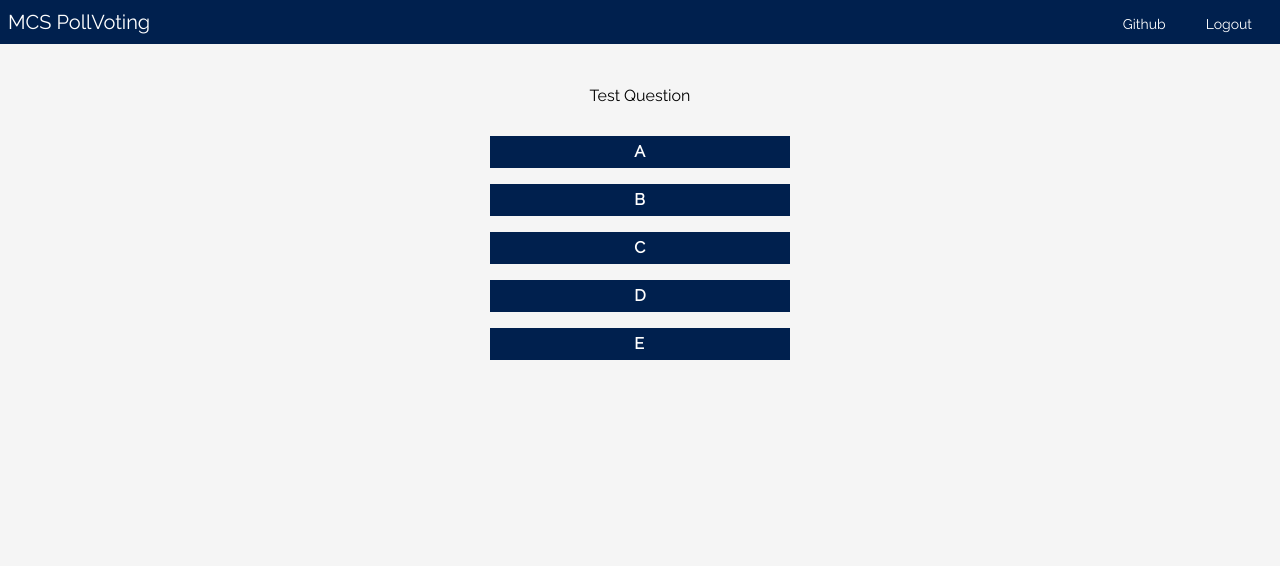
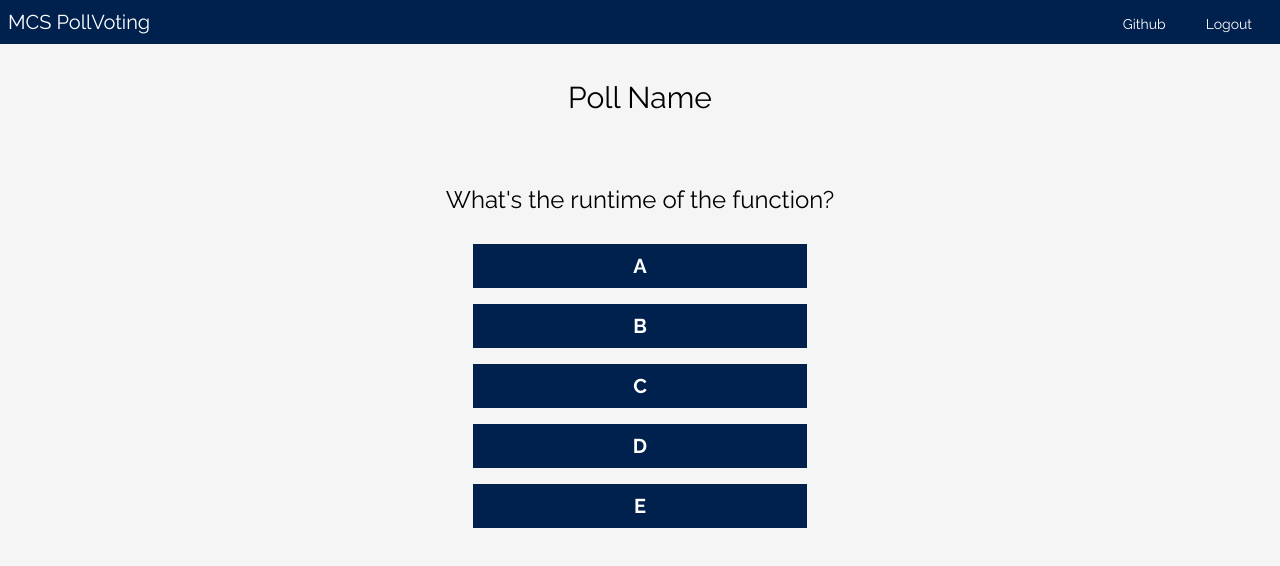
Before and after one commit to utmgdsc/PollVotingSystem, a React (Create React App) app in the folder client/: page /vote in a window 1280 px wide. Shown: the top 566 px of the page. Built offline with nearby package versions, Linux system fonts and the light colour scheme.

Commit message:
Complete Vote Page Design

```diff
--- a/client/src/App.tsx
+++ b/client/src/App.tsx
@@ -19,14 +19,17 @@ const App = () => {
   return (
     <div className={"min-h-screen bg-background"}>
       <Navbar options={arr} />
-      <div className={"flex justify-center py-2 my-3"}>
+      <div className={"justify-center py-2 my-3"}>
         <BrowserRouter>
           <Switch>
             <Route exact path={"/"}>
               <JoinPoll />
             </Route>
             <Route exact path={"/vote"}>
-              <VotePage options={5} question={"Test Question"} />
+              <VotePage
+                options={5}
+                question={"What's the runtime of the function?"}
+              />
             </Route>
           </Switch>
         </BrowserRouter>
--- a/client/src/components/PollOptionButton.tsx
+++ b/client/src/components/PollOptionButton.tsx
@@ -10,10 +10,10 @@ export const PollOptionButton = ({ name, onClick }: buttonType) => {
     <div
       onClick={onClick}
       className={
-        "m-2 py-1 inline-block bg-primary hover:bg-hover cursor-pointer px-36"
+        "m-2 py-2 inline-block bg-primary hover:bg-hover cursor-pointer px-40"
       }
     >
-      <div className={"font-bold text-white"}>{name}</div>
+      <p className={"text-xl font-bold text-white text-center"}>{name}</p>
     </div>
   );
 };
--- a/client/src/index.css
+++ b/client/src/index.css
@@ -1,5 +1,4 @@
-@import url("https://fonts.googleapis.com/css2?family=Raleway&display=swap");
-
+@import url('https://fonts.googleapis.com/css2?family=Raleway:wght@100;200;300;400;500;600;700;800;900&display=swap');
 @tailwind base;
 @tailwind components;
 @tailwind utilities;
--- a/client/src/pages/VotePage.tsx
+++ b/client/src/pages/VotePage.tsx
@@ -27,9 +27,12 @@ export const VotePage = ({ question, options }: VotePageParams) => {
   };
 
   return (
-    <div className={"inline-flex flex-col px-5"}>
-      <h1 className={"text-center my-5"}>{question}</h1>
-      <div className={"flex flex-col"}>{optionButtons()}</div>
+    <div className={"flex items-center flex-col px-5"}>
+      <p className={"text-center text-3xl mt-4 mb-12"}>Poll Name</p>
+      <div className={"max-w-xl"}>
+        <p className={"text-2xl mb-5 text-center my-5"}>{question}</p>
+      </div>
+      <div className={"flex flex-col max-w-md"}>{optionButtons()}</div>
     </div>
   );
 };
```
